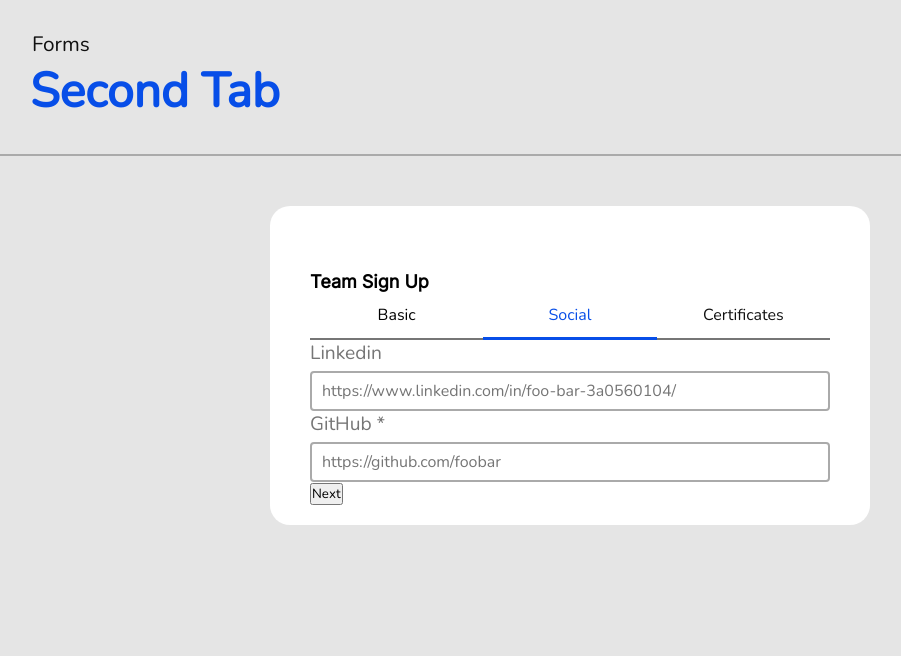
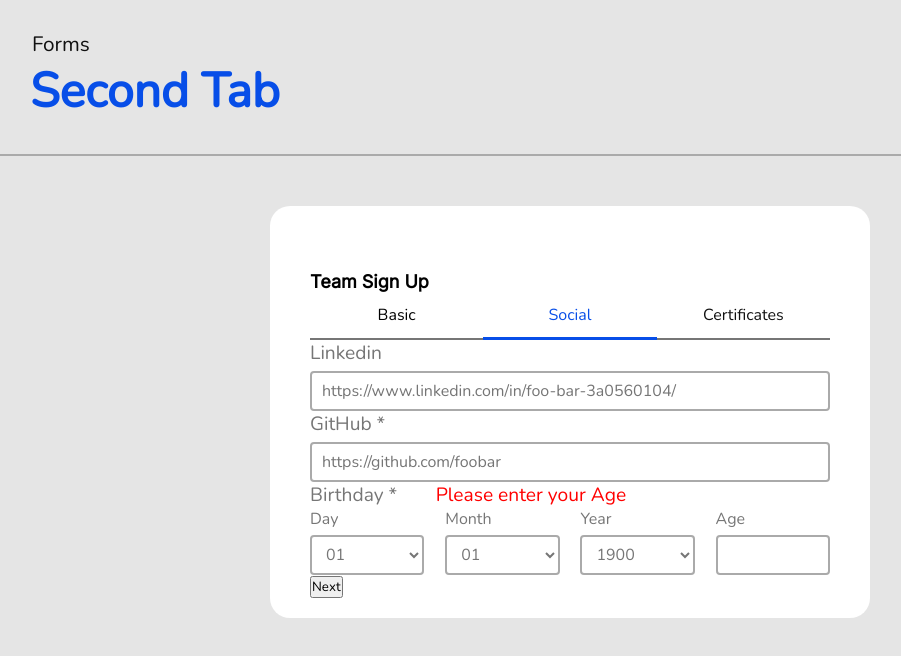
Before and after one commit to eduardonowa/squadred_sprint4, a Vue app: page / in a window 1280 px wide. Both pictures are taken after a click on the button "Next". Shown: the top 656 px of the page, without its empty margins (70-971 px from the left). Built offline with nearby package versions, Linux system fonts and the light colour scheme.

Commit message:
feat: adding birthday micro component

```diff
--- /dev/null
+++ b/src/components/containers/Birthday/Birthday.scss
@@ -0,0 +1,36 @@
+.birthday-container {
+  span {
+    font-size: 1.2em;
+    color: #ff0000;
+    display: visible;
+  }
+  .inputs-container {
+    display: flex;
+    flex-direction: row;
+    justify-content: space-between;
+
+    .select {
+      display: flex;
+      flex-flow: column nowrap;
+      width: 22%;
+      label {
+        font-size: 1em;
+      }
+    }
+  }
+}
+select {
+  border: 2px solid #aaaaaa;
+  border-radius: 4px;
+  width: 100%;
+  height: 2.5em;
+  background: transparent;
+  color: #767676;
+  font-size: 1em;
+  padding-left: 10px;
+  margin-top: 5px;
+  text-align: left;
+  &:focus {
+    outline: 0;
+  }
+}
--- /dev/null
+++ b/src/components/containers/Birthday/Birthday.vue
@@ -0,0 +1,69 @@
+<template>
+  <div class="birthday-container">
+    <label>Birthday *</label>
+    <span>Please enter your Age</span>
+    <div class="inputs-container">
+      <div class="select">
+        <label>Day</label>
+        <select name="day" id="day">
+          <option @input="getDay" v-for="day in this.days" :key="day">
+            {{ day }}
+          </option>
+        </select>
+      </div>
+      <div class="select">
+        <label>Month</label>
+        <select name="month" id="month">
+          <option v-for="month in this.months" :key="month">{{ month }}</option>
+        </select>
+      </div>
+      <div class="select">
+        <label>Year</label>
+        <select name="year" id="year">
+          <option v-for="year in this.years" :key="year">{{ year }}</option>
+        </select>
+      </div>
+      <div class="select">
+        <MyInputs LabelInput="Age" :valueInput="age" />
+      </div>
+    </div>
+  </div>
+</template>
+
+<script>
+import MyInputs from "@/components/micro/MyInputs/MyInputs.vue";
+import data from "./services";
+export default {
+  // eslint-disable-next-line
+  name: "Birthday",
+  components: {
+    MyInputs,
+  },
+  data() {
+    return {
+      day: "",
+      month: "",
+      year: "",
+      days: data.daysMonth,
+      months: data.monthsYear,
+      years: data.yearsTot,
+      age: "",
+    };
+  },
+  methods: {
+    getDay() {
+      console.log(this.day);
+    },
+    getAge(){
+      let date = new Date()
+      let actualYear = date.getFullYear()
+      this.age = actualYear - this.year
+    }
+  },
+  mounted() {},
+};
+</script>
+
+<style lang="scss" scooped>
+@import "./Birthday.scss";
+</style>
--- /dev/null
+++ b/src/components/containers/Birthday/services.js
@@ -0,0 +1,49 @@
+const daysMonth = [
+  "01",
+  "02",
+  "03",
+  "04",
+  "05",
+  "06",
+  "07",
+  "08",
+  "09",
+  "10",
+  "11",
+  "12",
+  "13",
+  "14",
+  "15",
+  "16",
+  "17",
+  "18",
+  "19",
+  "20",
+  "21",
+  "22",
+  "23",
+  "24",
+  "25",
+  "26",
+  "27",
+  "28",
+  "29",
+  "30",
+  "31",
+];
+
+const monthsYear = ["01", "02", "03", "04", "05", "06", "07", "08", "09", "10", "11", "12"];
+
+function range(begin, end) {
+  var arr = [];
+  for (var i = begin; i <= end; i++) {
+    arr.push(i);
+  }
+  return arr;
+}
+
+let date = new Date();
+let actualYear = date.getFullYear();
+const yearsTot = range(1900, actualYear);
+
+export default {daysMonth, monthsYear, yearsTot}
--- a/src/components/containers/SocialTab/SocialTab.vue
+++ b/src/components/containers/SocialTab/SocialTab.vue
@@ -12,15 +12,17 @@
       idSpan="spanGit"
       Type="git"
     />
+  <Birthday />
   </div>
 </template>
 
 <script>
 import MyInputs from "@/components/micro/MyInputs/MyInputs.vue";
+import Birthday from '@/components/containers/Birthday/Birthday.vue'
 export default {
   name: "SocialTab",
   components: {
-    MyInputs,
+    MyInputs, Birthday
   },
 };
 </script>
--- a/src/components/micro/MyInputs/MyInputs.vue
+++ b/src/components/micro/MyInputs/MyInputs.vue
@@ -9,6 +9,7 @@
       :placeholder="Placeholder"
       :id="idInputs"
       @input="getValue"
+      :value="valueInput"
     />
   </div>
 </template>
@@ -26,6 +27,7 @@ export default {
     ClassInput: String,
     Placeholder: String,
     idInputs: String,
+    valueInput:String
   },
   methods: {
     ...mapActions(["setLinkedin", "setGithub"]),
```
